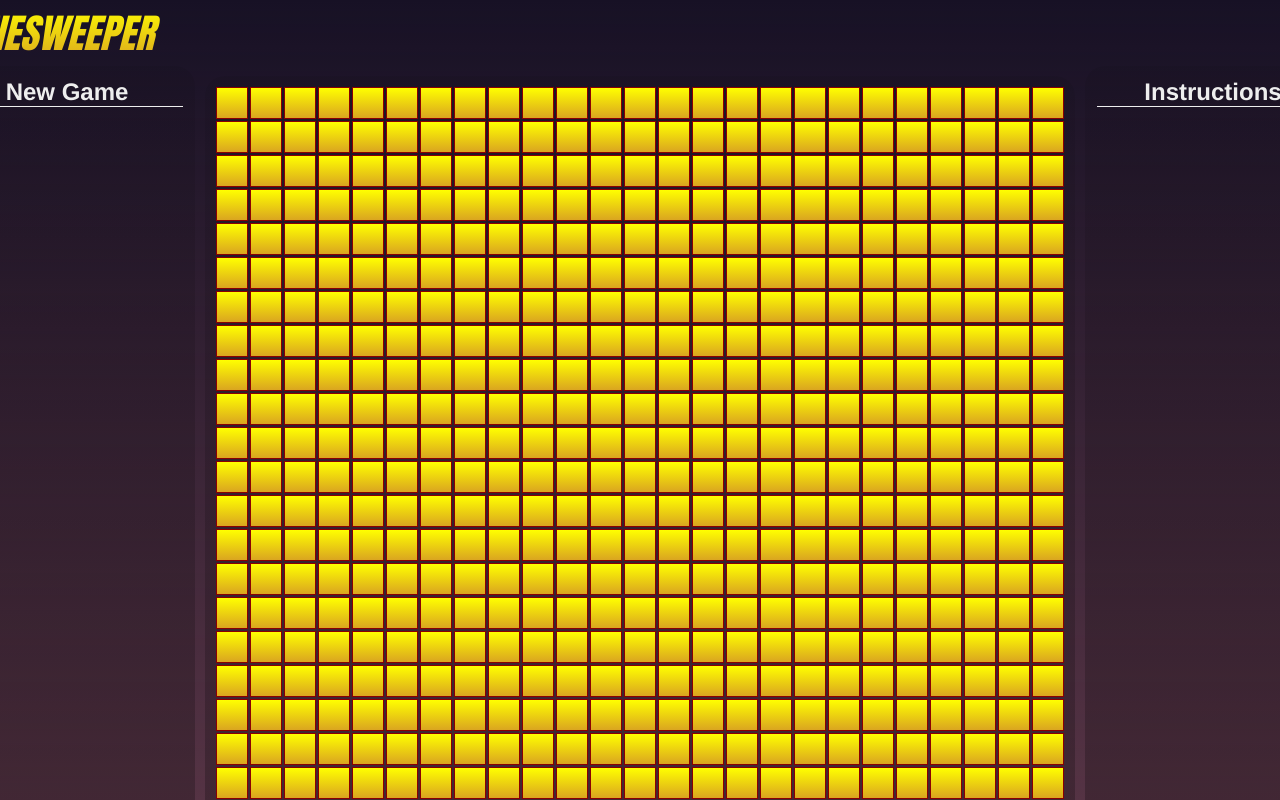
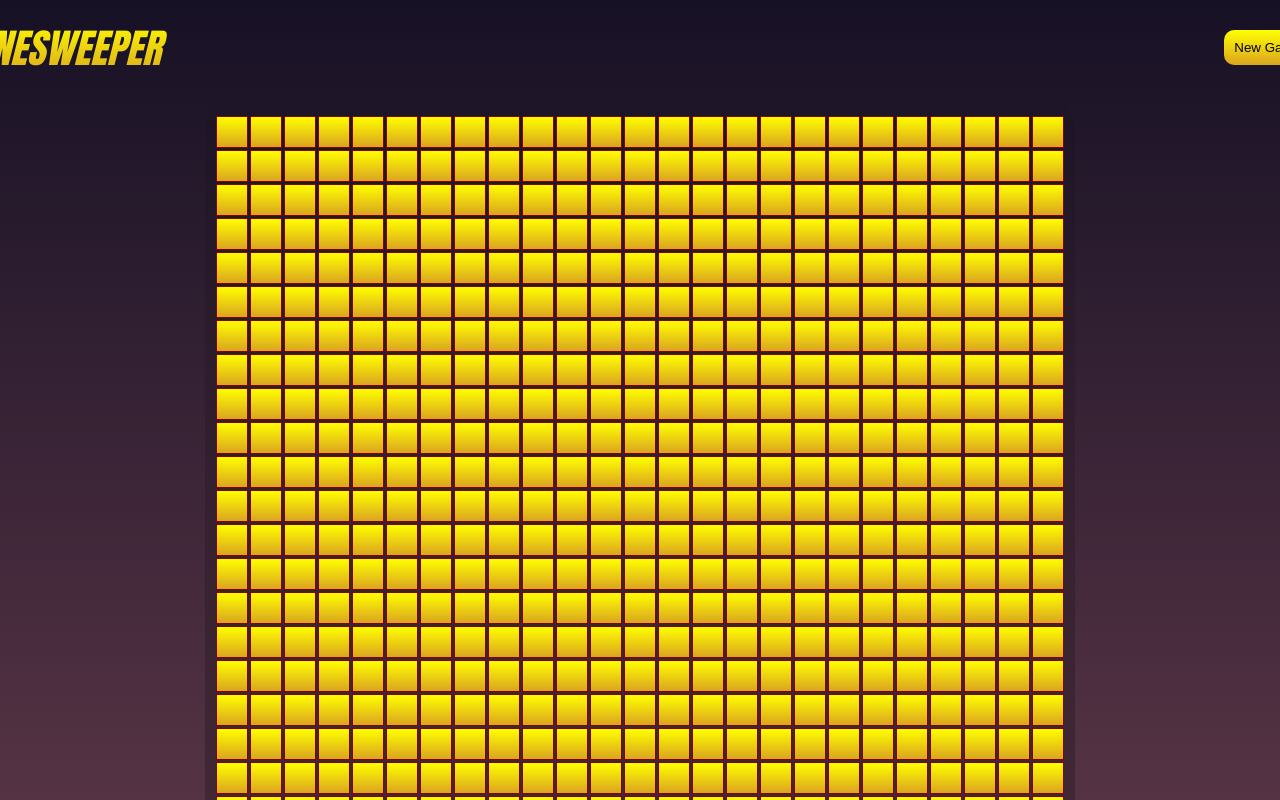
Before and after one commit to jeffreypbee/minesweeper, a Vue app in the folder minesweeper/: page / in a window 1280 px wide. Shown: the top 800 px of the page. Built offline with nearby package versions, Linux system fonts and the light colour scheme.

Commit message:
Layout tweaks

```diff
--- a/minesweeper/src/App.vue
+++ b/minesweeper/src/App.vue
@@ -1,15 +1,16 @@
 <template>
   <div id="app">
-    <header><h1>MINESWEEPER</h1></header>
-    <aside id="newgame" class="gradientbg">
-      <h2>New Game</h2>
-    </aside>
+    <header>
+      <h1>MINESWEEPER</h1>
+      <nav>
+        <button>New Game</button>
+      </nav>
+    </header>
+
     <main>
       <router-view/>
     </main>
-    <aside id="instructions" class="gradientbg">
-      <h2>Instructions</h2>
-    </aside>
+
     <footer>Copyright &copy; 2023 Jeffrey Bee</footer>
   </div>
 </template>
@@ -35,13 +36,16 @@ body {
   grid-template-columns: 20% 1fr 20%;
   grid-template-rows: auto 1fr auto;
   grid-template-areas: "header header header"
-                        "newgame main instructions"
+                        ". main ."
                         "footer footer footer";
   justify-content: center;
 }
 
 header {
   grid-area: header;
+  display: flex;
+  justify-content: space-between;
+  align-items: center;
 }
 
 header h1 {
@@ -52,9 +56,21 @@ header h1 {
   font-size: 2.5rem;
   color: #eedd33;
   margin: 3px 5px;
+  padding: 0px 7px;
   background: linear-gradient(to bottom, yellow, goldenrod);
   -webkit-text-fill-color: transparent;
   background-clip: text;
+}
+
+nav button {
+  background: linear-gradient(to bottom, yellow, goldenrod);
+  border: none;
+  border-radius: 10px;
+  padding: 10px;
+}
+
+nav button:hover {
+  cursor: pointer;
 }
 
 main {
@@ -88,14 +104,6 @@ nav a.router-link-exact-active {
   color: #42b983;
 }
 
-#newgame {
-  grid-area: newgame;
-}
-
-#instructions {
-  grid-area: instructions;
-}
-
 aside h2 {
   margin: 2px;
   text-align: center;
```
